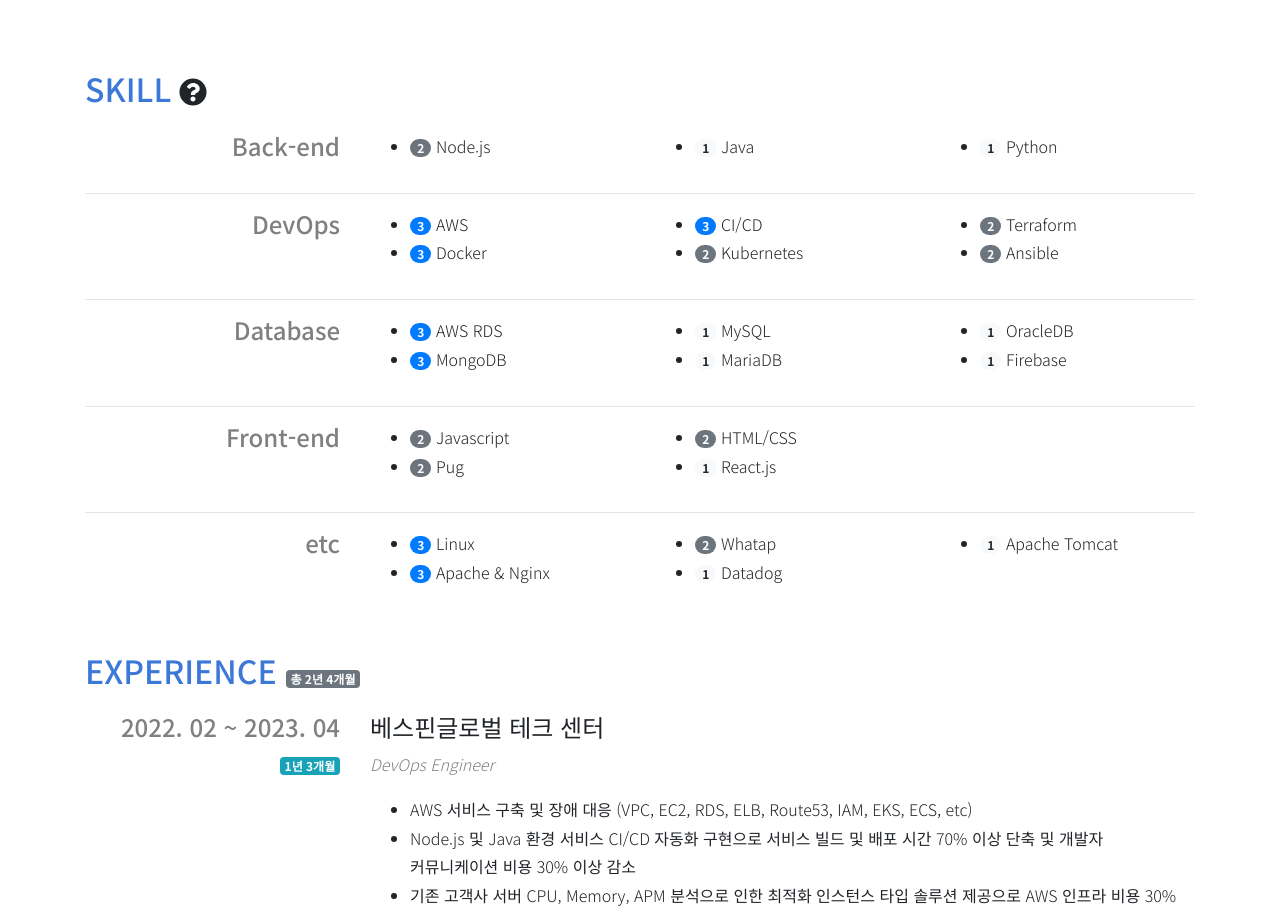
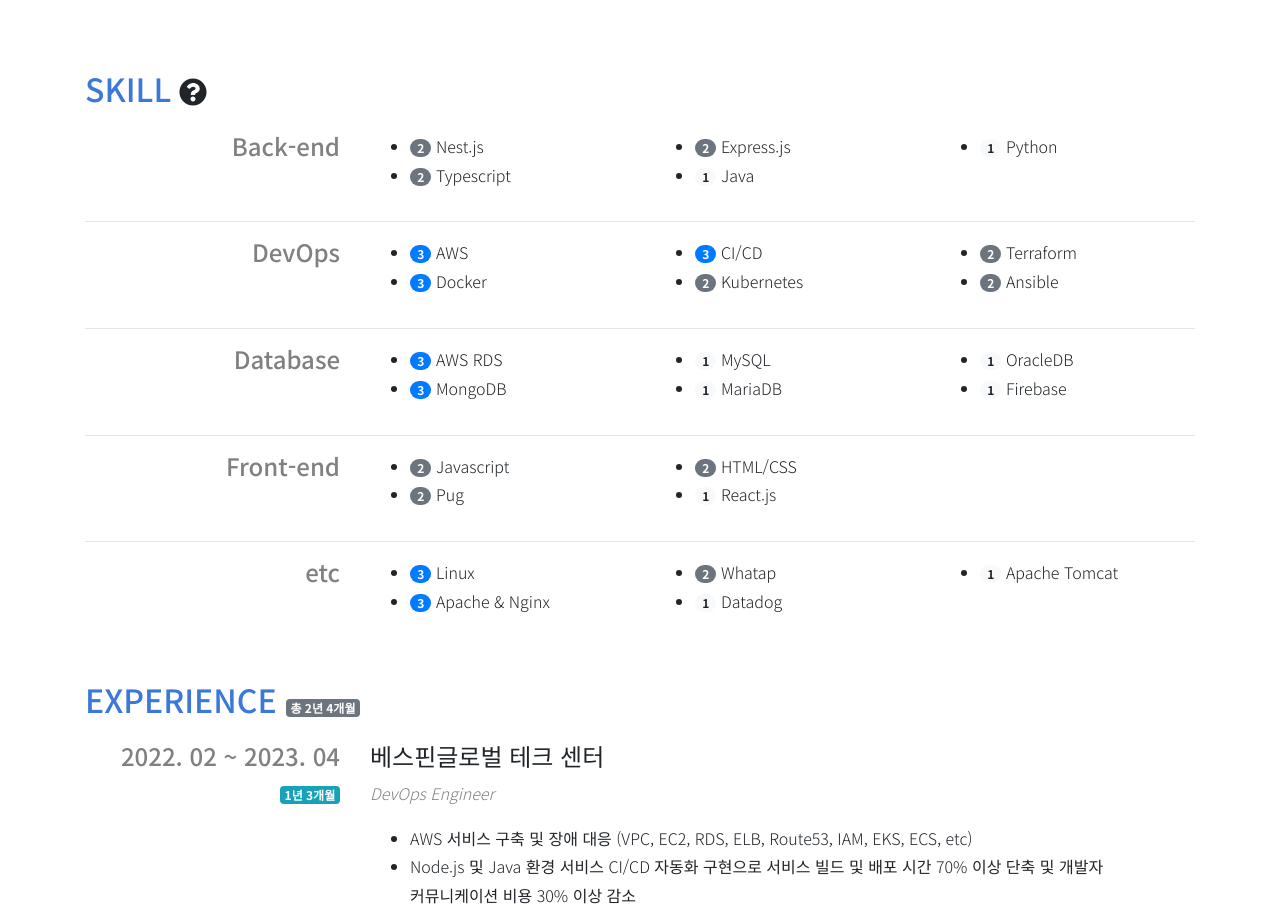
Before and after one commit to k7nsuy/resume, a Next.js app: page / in a window 1280 px wide. Shown: the part 800-1715 px from the top of the page. Built offline with nearby package versions, Linux system fonts and the light colour scheme.

Commit message:
new commit

```diff
--- a/payload/skill.ts
+++ b/payload/skill.ts
@@ -4,7 +4,15 @@
   category: 'Back-end',
   items: [
     {
-      title: 'Node.js',
+      title: 'Nest.js',
+      level: 2,
+    },
+    {
+      title: 'Typescript',
+      level: 2,
+    },
+    {
+      title: 'Express.js',
       level: 2,
     },
     {
```
Also changed, not shown: 30 other files (tests, documents, lock files or other folders).
